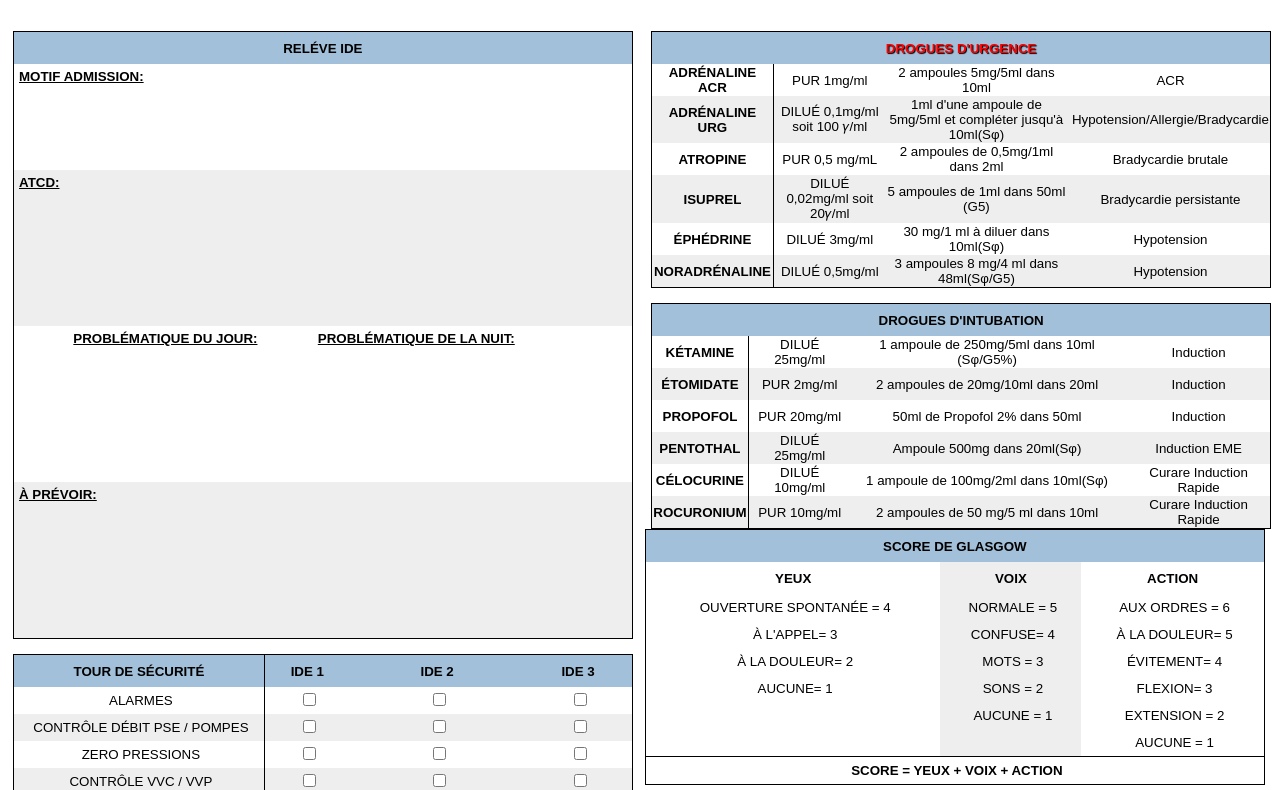
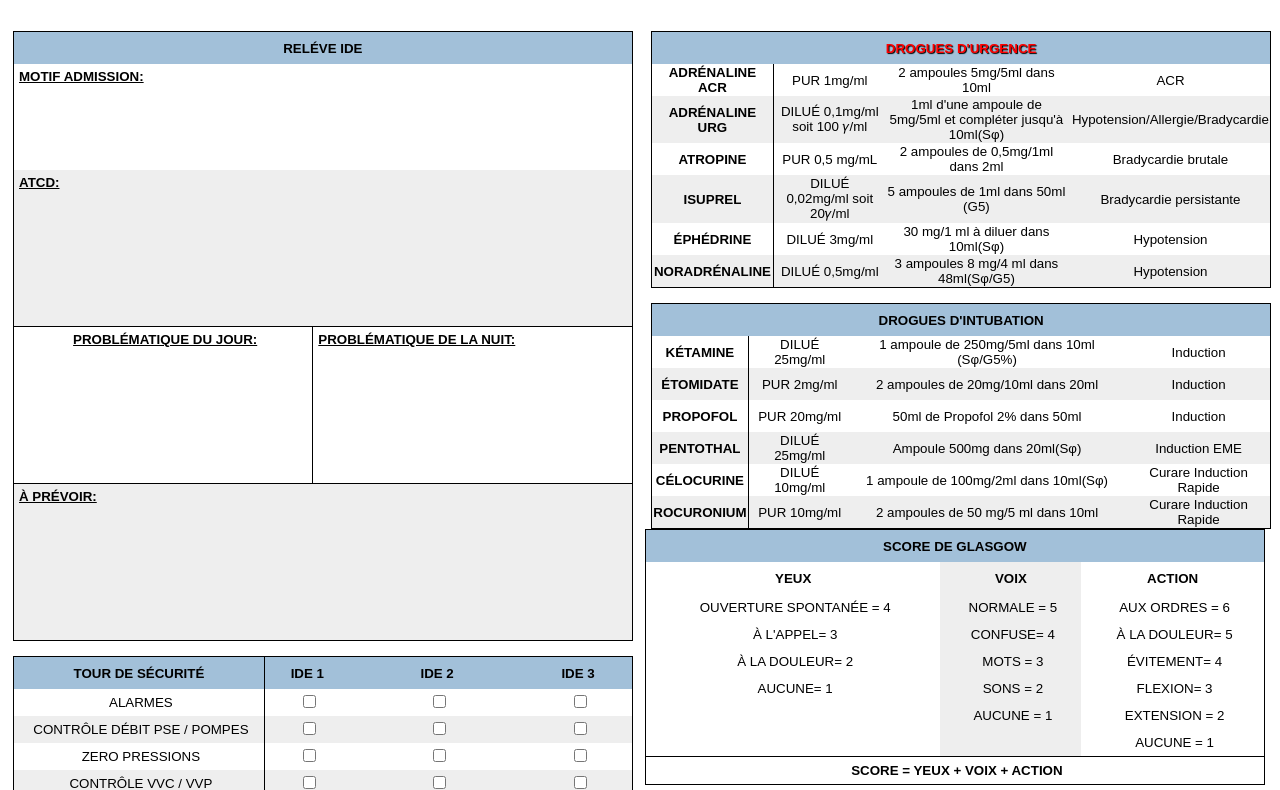
Before and after one commit to sebastienpro/ch-ales, a Flask app: page /verso in a window 1280 px wide. Shown: the top 790 px of the page. Run offline with Flask 2, Linux system fonts and the light colour scheme.

Commit message:
Update ide.html
class='border'

```diff
--- a/templates/verso/ide.html
+++ b/templates/verso/ide.html
@@ -8,9 +8,9 @@
     <tr><td style=" height: 150px; vertical-align: top; padding-top: 5px;" class="bg-g" colspan="2">
         <b><u>ATCD:</u></b>
     </td></tr>
-    <tr><td style="height: 150px; text-align: center; vertical-align:top; padding-top: 5px;">
+    <tr><td class='border' style="height: 150px; text-align: center; vertical-align:top; padding-top: 5px;">
         <b><u>PROBLÉMATIQUE DU JOUR:</u></b></td>
-    <td style="height: 150px; vertical-align: top; padding-top: 5px;"><b><u>PROBLÉMATIQUE DE LA NUIT:</u></b></td>
+    <td class='border' style="height: 150px; vertical-align: top; padding-top: 5px;"><b><u>PROBLÉMATIQUE DE LA NUIT:</u></b></td>
     </tr>
     <tr><td style="height: 150px; vertical-align: top; padding-top: 5px;" class="bg-g" colspan="2">
         <b><u>À PRÉVOIR:</u></b>
```
